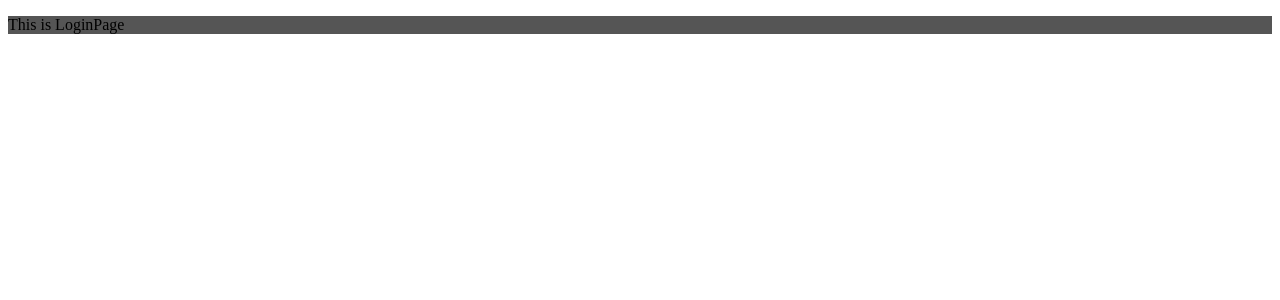
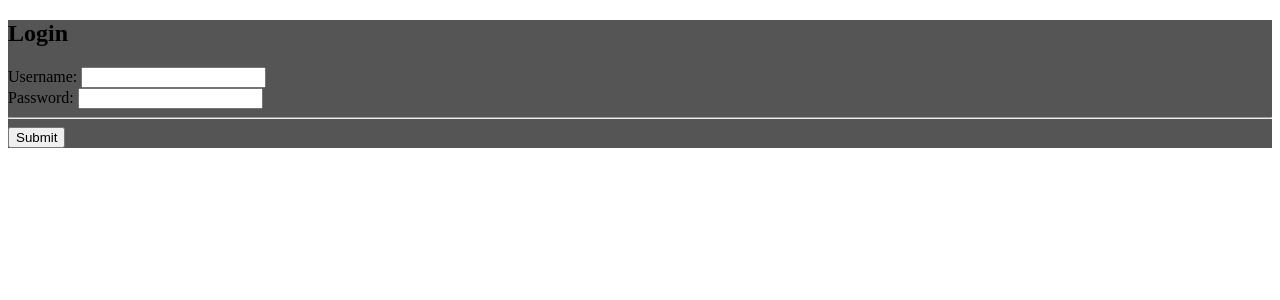
Before and after one commit to tmnf/DebabeItProject, a Django app: page /login/ in a window 1280 px wide. Shown: the part 110-410 px from the top of the page. Run offline with Django 3.2, Linux system fonts and the light colour scheme.

Commit message:
Ficheiros Login/Registo Adicionados

```diff
--- a/forum/templates/login/LoginPage.html
+++ b/forum/templates/login/LoginPage.html
@@ -1,5 +1,11 @@
 {% extends "forum/Base.html" %}
 
 {% block content %}
-    This is LoginPage
+    <h1>Login</h1>
+    <form name="input" action="MainPage.html" method="POST">
+         Username: <input type="text" name="Username"><br>
+         Password: <input type="password" name="LastName"><br>
+            <hr>
+        <input type="submit" value="Submit">
+    </form>
 {% endblock content %}
```
Also changed, not shown: forum/templates/login/RegisterPage.html (added, +16 -0 lines).
